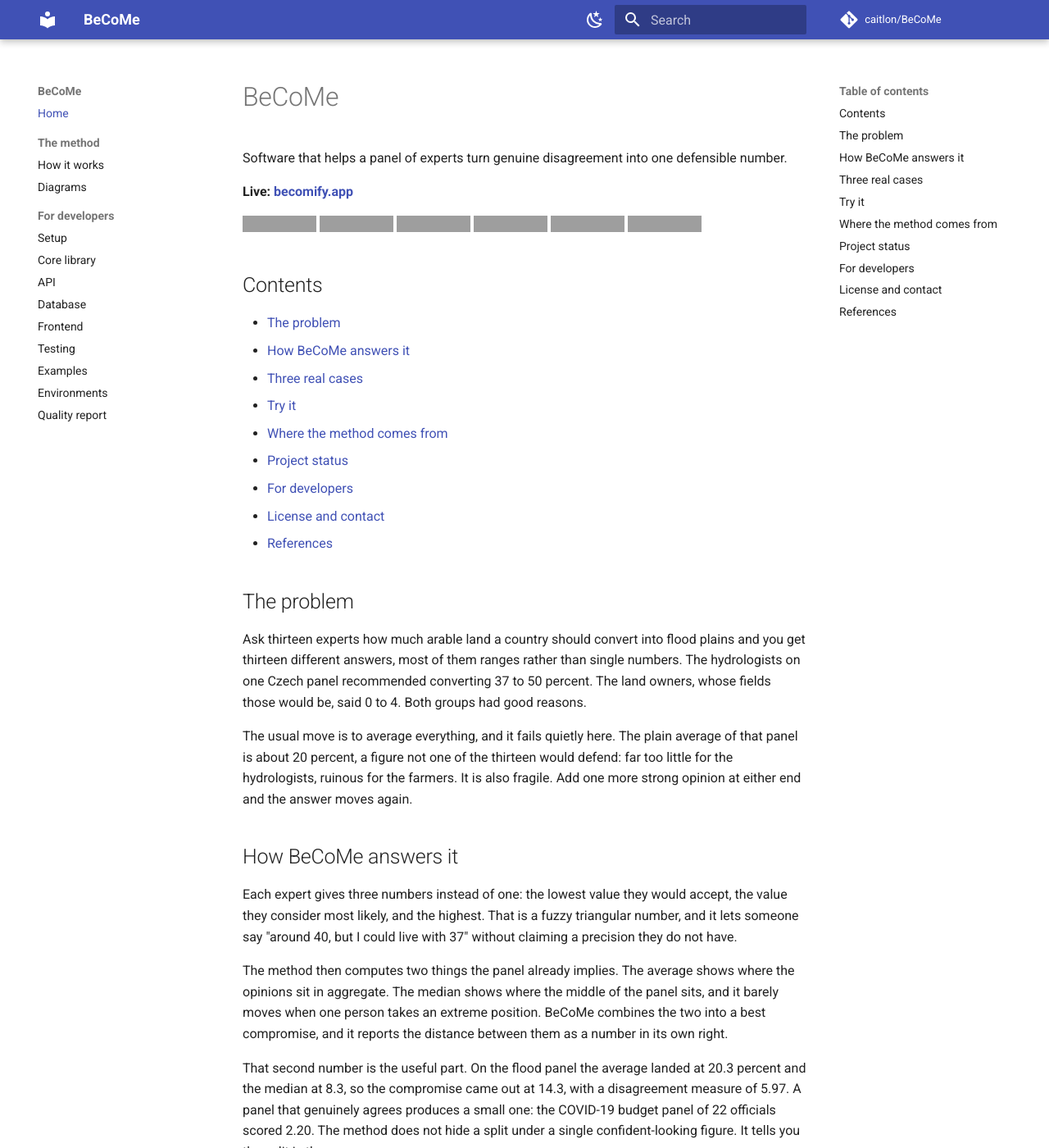
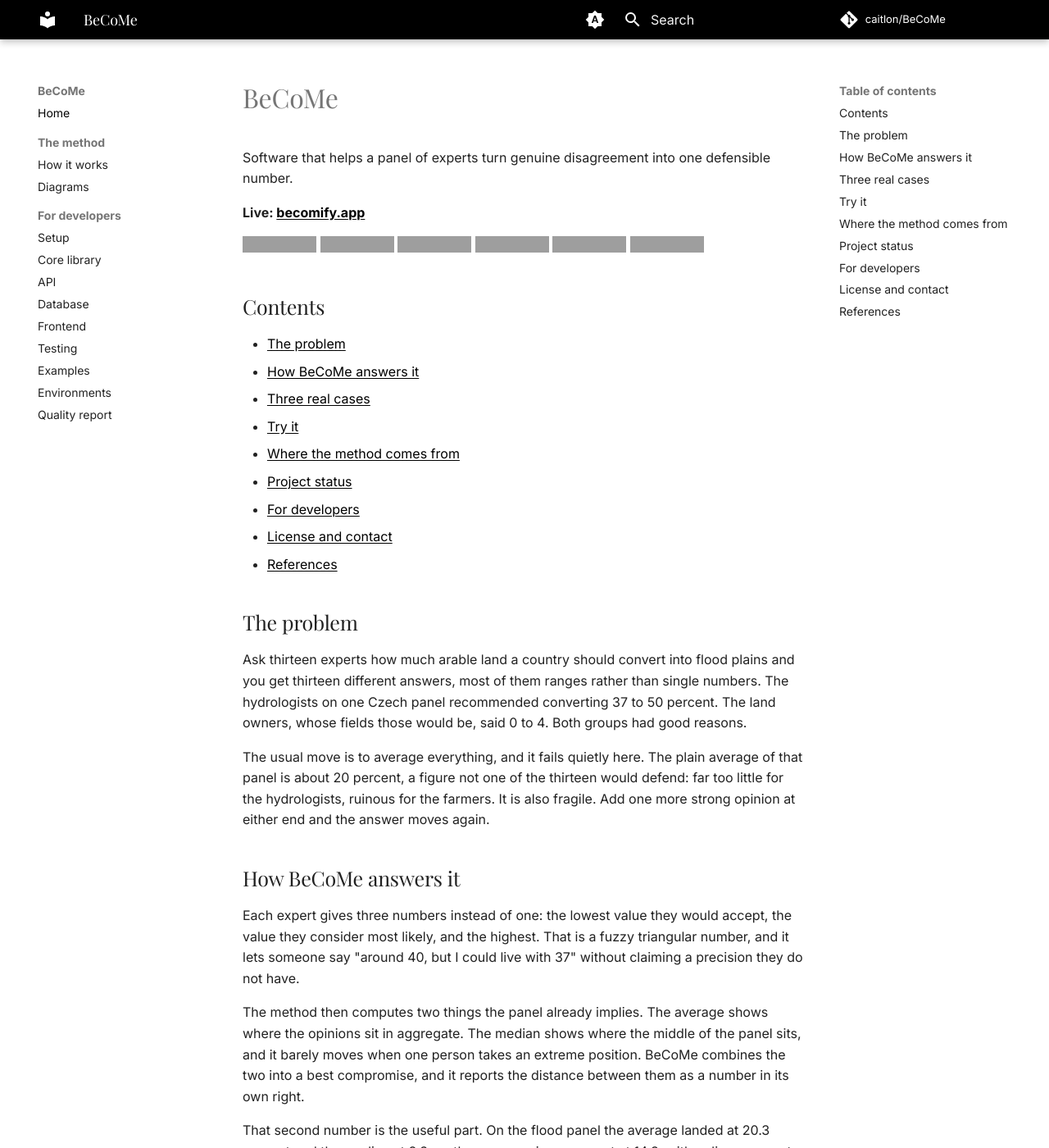
Before and after one commit to caitlon/BeCoMe, an MkDocs documentation site: the page built from docs/index.md, in a window 1280 px wide and 1400 px high. Shown: the whole window at 82% size. Built offline with MkDocs 1.6.1 and Material for MkDocs 9.7.7, drawn with Linux system fonts in a browser that asks for light colours; comment, search, counter and statistics services are not loaded; grey boxes are pictures that could not be loaded.

Commit message:
style: dress the docs site in the app palette

```diff
--- /dev/null
+++ b/docs/stylesheets/become.css
@@ -0,0 +1,108 @@
+/* The site wears the application's palette, and the palette is the whole brand:
+ * there is no brand colour to borrow. `frontend/src/index.css` is monochrome on
+ * purpose, pure black on white and pure white on near-black, and everything that
+ * would normally carry identity is carried by type instead. Material ships indigo
+ * and a blue-tinted dark, so both have to be replaced rather than nudged.
+ *
+ * Values below are the hex of the HSL tokens in `frontend/src/index.css`. They are
+ * duplicated here and that is a real cost: change one side and the two drift apart
+ * silently. The alternative was worse. Tailwind reads those tokens through
+ * `@theme` at build time, so nothing emits a plain stylesheet the docs could
+ * import, and generating one would tie the documentation build to the frontend
+ * toolchain for four colours.
+ *
+ *   light                     dark
+ *   background  0 0% 100%     #ffffff      0 0%  4%   #0a0a0a
+ *   foreground  0 0%  10%     #1a1a1a      0 0% 98%   #fafafa
+ *   primary     0 0%   0%     #000000      0 0% 100%  #ffffff
+ *   card        0 0%  98%     #fafafa      0 0% 10%   #1a1a1a
+ *   secondary   0 0%  96%     #f5f5f5      0 0% 15%   #262626
+ *   muted-fg    0 0%  35%     #595959      0 0% 63%   #a1a1a1
+ *   border      0 0%  90%     #e6e6e6      0 0% 17%   #2b2b2b
+ */
+
+/* Playfair Display is the display face in `--font-display` and Material has no
+ * setting for a third font, so it is fetched here. Inter and JetBrains Mono come
+ * from `theme.font` in mkdocs.yml. The application self-hosts all three through
+ * fontsource; this site does not, which is a deliberate difference and worth
+ * knowing: it sends visitor addresses to Google, on a project that otherwise
+ * takes data handling seriously. Acceptable for documentation, and reversible by
+ * committing the woff2 files here instead. */
+@import url("https://fonts.googleapis.com/css2?family=Playfair+Display:wght@400;500;600&display=swap");
+
+[data-md-color-scheme="default"] {
+  --md-primary-fg-color: #000000;
+  --md-primary-fg-color--light: #1a1a1a;
+  --md-primary-fg-color--dark: #000000;
+  --md-primary-bg-color: #ffffff;
+  --md-primary-bg-color--light: #f5f5f5;
+
+  --md-accent-fg-color: #000000;
+  --md-typeset-a-color: #000000;
+
+  --md-default-bg-color: #ffffff;
+  --md-code-bg-color: #f5f5f5;
+  --md-code-fg-color: #1a1a1a;
+
+  --md-footer-bg-color: #000000;
+  --md-footer-bg-color--dark: #1a1a1a;
+}
+
+/* Material builds the slate palette from `--md-hue`, which defaults to a blue
+ * tint. Zeroing it makes every derived grey neutral in one line, which is what
+ * the application's dark mode is; the two flat colours are then set outright. */
+[data-md-color-scheme="slate"] {
+  --md-hue: 0;
+
+  --md-default-bg-color: #0a0a0a;
+
+  /* The header takes the primary colour as its BACKGROUND. Taking the token
+   * literally would give a white bar above a black page, so dark mode uses the
+   * card tone here and keeps white for text and links, where the token means
+   * foreground. */
+  --md-primary-fg-color: #1a1a1a;
+  --md-primary-fg-color--light: #262626;
+  --md-primary-fg-color--dark: #0a0a0a;
+  --md-primary-bg-color: #fafafa;
+  --md-primary-bg-color--light: #a1a1a1;
+
+  --md-accent-fg-color: #ffffff;
+  --md-typeset-a-color: #ffffff;
+
+  --md-code-bg-color: #1a1a1a;
+  --md-code-fg-color: #fafafa;
+
+  --md-footer-bg-color: #0a0a0a;
+  --md-footer-bg-color--dark: #000000;
+}
+
+/* Headings are the serif face. This is the single change that makes the site read
+ * as the same product rather than as Material with the colour drained out. */
+.md-typeset h1,
+.md-typeset h2,
+.md-typeset h3,
+.md-typeset h4,
+.md-header__topic:first-child .md-ellipsis {
+  font-family: "Playfair Display", Georgia, serif;
+  font-weight: 400;
+  letter-spacing: -0.01em;
+}
+
+/* A monochrome link is the same colour as the sentence around it, so underline is
+ * the only thing left to mark it. Same offset the application uses. */
+.md-typeset a {
+  text-decoration: underline;
+  text-underline-offset: 2px;
+}
+
+.md-typeset a:hover {
+  text-decoration-thickness: 2px;
+}
+
+/* Navigation and table of contents are not prose: underlining every entry there
+ * would draw a ladder down both margins. */
+.md-nav a,
+.md-nav a:hover,
+.md-typeset .md-nav a {
+  text-decoration: none;
+}
--- a/mkdocs.yml
+++ b/mkdocs.yml
@@ -26,17 +26,50 @@
     - navigation.top
     - content.code.copy
     - search.suggest
+  # Inter and JetBrains Mono are `--font-sans` and `--font-mono` in
+  # `frontend/src/index.css`. Playfair Display, the third face, has no setting
+  # here and is fetched from `docs/stylesheets/become.css` instead.
+  font:
+    text: Inter
+    code: JetBrains Mono
+  # `custom` everywhere, because the application's palette is monochrome and none
+  # of Material's named colours is black or white. The values live in
+  # `docs/stylesheets/become.css`.
+  #
+  # THREE entries, and the first one carries no scheme on purpose. With only the
+  # light and dark pair, Material 9.7.7 renders both radios unchecked and the page
+  # simply keeps whatever `<body>` was built with, so the system preference is
+  # never consulted: the site was stuck on one scheme for every visitor, whatever
+  # their machine was set to. The bare `(prefers-color-scheme)` entry is Material's
+  # documented way to say "follow the system", and it also gives the reader a third
+  # position on the toggle instead of a switch that silently disagrees with their OS.
   palette:
+    # `primary` and `accent` are repeated here rather than left out. Omitted,
+    # Material fills its own default in, and the built `<body>` comes out carrying
+    # `data-md-color-primary="indigo"` before any script runs.
+    - media: "(prefers-color-scheme)"
+      primary: custom
+      accent: custom
+      toggle:
+        icon: material/brightness-auto
+        name: Follows your system. Switch to light.
     - media: "(prefers-color-scheme: light)"
       scheme: default
+      primary: custom
+      accent: custom
+      toggle:
+        icon: material/weather-sunny
+        name: Light. Switch to dark.
+    - media: "(prefers-color-scheme: dark)"
+      scheme: slate
+      primary: custom
+      accent: custom
       toggle:
         icon: material/weather-night
-        name: Switch to dark mode
-    - media: "(prefers-color-scheme: dark)"
-      scheme: slate
-      toggle:
-        icon: material/weather-sunny
-        name: Switch to light mode
+        name: Dark. Switch back to your system setting.
+
+extra_css:
+  - stylesheets/become.css
 
 markdown_extensions:
   - admonition
```
